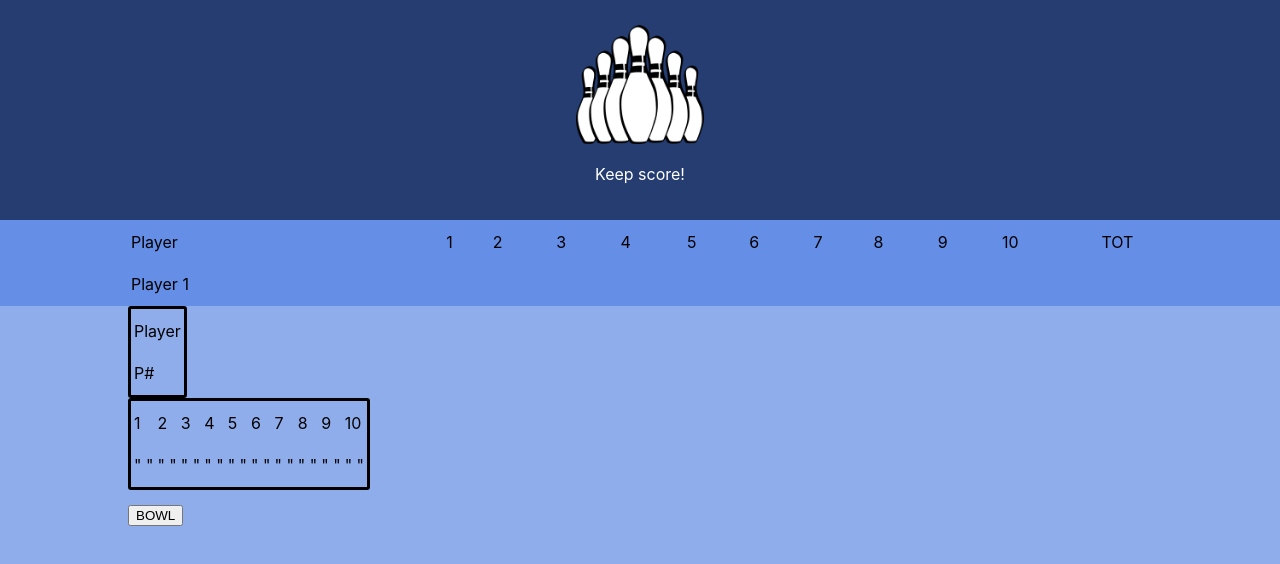
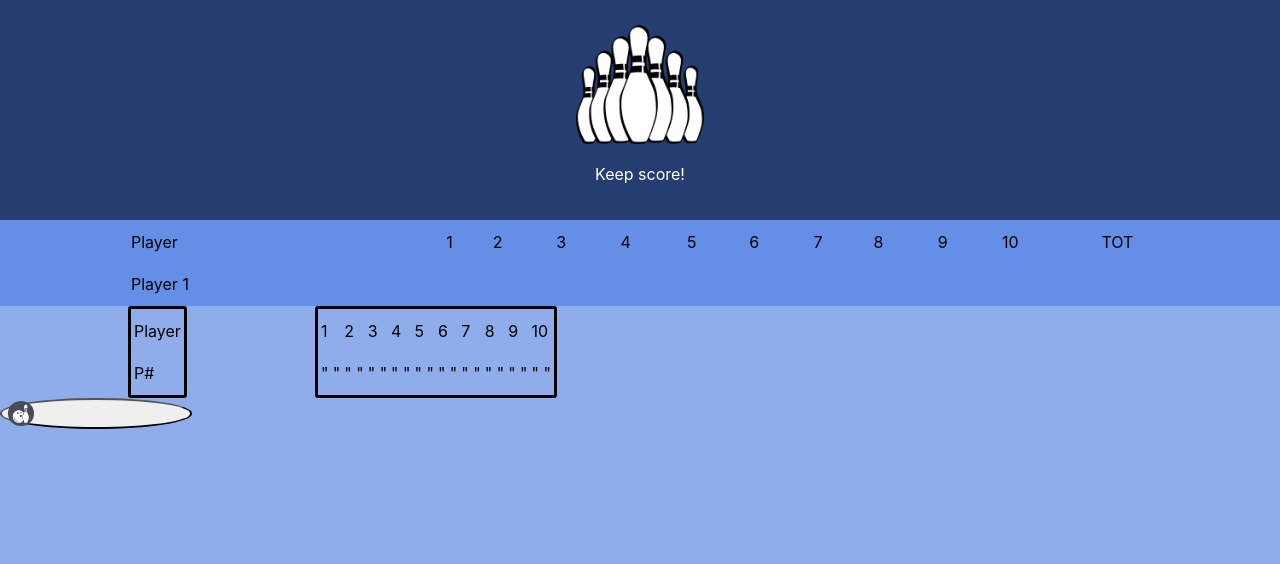
Before and after one commit to Filip-Zafran/Bowling_Scoring_System-JS, a React (Create React App) app: page / in a window 1280 px wide. Shown: the top 564 px of the page. Built offline with nearby package versions, Linux system fonts and the light colour scheme.

Commit message:
add 1 box

```diff
--- a/src/App.css
+++ b/src/App.css
@@ -37,10 +37,7 @@ td {
   padding-bottom: 10px;
 }
 
-#button {
-  margin-left: 10%;
-  margin-top: 15px;
-}
+
 
 #root {
   background-color: #90adeb;
@@ -64,3 +61,15 @@ td {
   font-weight: bold;
   width: 6%;
 }
+
+.button {
+  width: 15%;
+  float: left;
+  border-radius: 80%;
+
+}
+
+#button {
+  margin-left: 10%;
+  margin-top: 15px;
+}
--- a/src/App.js
+++ b/src/App.js
@@ -13,9 +13,10 @@ export default class App extends Component {
         <Header></Header>
         <Table></Table>
 
-        <div>
+        <div id="FullBox">
           {" "}
-          <NameBox></NameBox> <OneBox></OneBox>
+          <NameBox></NameBox>
+          <OneBox></OneBox>
         </div>
 
         <Button></Button>
--- a/src/components/Button.js
+++ b/src/components/Button.js
@@ -2,6 +2,7 @@ import React from "react";
 import UIfx from "uifx";
 import bowlSound from "../pix/bowl.mp3";
 import strike from "../pix/strike.mp3";
+import button from "../pix/button.png";
 
 function Button() {
   function playSound() {
@@ -10,9 +11,8 @@ function Button() {
   }
 
   return (
-    <button id="button" hover={bowlSound.play} onClick={strike.play}>
-      {" "}
-      BOWL{" "}
+    <button className="button" hover={bowlSound.play} onClick={strike.play}>
+      <img className="button" src={button} alt="button for bowling" />
     </button>
   );
 }
```
Also changed, not shown: src/pix/button.png (added).
